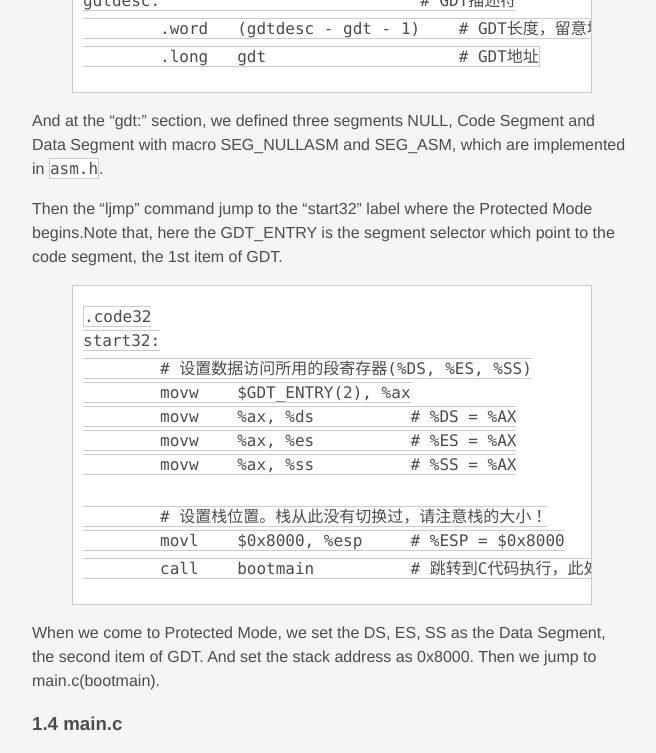
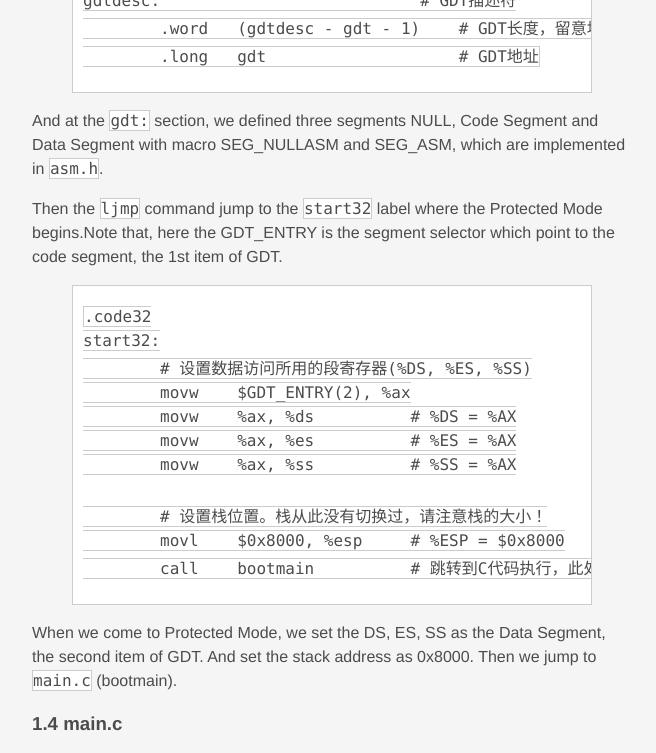
Before and after one commit to ChangLiuNJU/ChangLiuNJU.github.io, a Jekyll site: the page built from _posts/2014-06-06-Operting-System-Bootloader.md, in a window 1280 px wide and 1400 px high, scrolled down 2631 px. Shown: the part 149-902 px from the top of the window, without its empty margins (308-964 px from the left). Built offline with Jekyll 4.4.1, drawn with Linux system fonts in a browser that asks for light colours; nearby versions of some CDN libraries; Markdown is read by kramdown in place of the engine named in the settings; some of the changed text lies outside the part shown.

```diff
--- a/_posts/2014-06-06-Operting-System-Bootloader.md
+++ b/_posts/2014-06-06-Operting-System-Bootloader.md
@@ -34,7 +34,7 @@ clean:
 	rm -rf bootblock *.o
 {% endhighlight %}
 
-Let's talk about the makefile first. The first two `gcc` commands compile `start.S` and `main.c` as 32-bit environment code. Then the `ld` command do the link job, genarating the `bootblock.o`, setting the program entry as "start" which is externed in `start.S`, and make sure the bootloader will be write to the memory addressed from 0x7c00([Why 0x7c00](http://www.glamenv-septzen.net/en/view/6)). The next two line transform the obj file to binary file and then transform it to bootblock with the perl script.
+Let's talk about the `Makefile` first. The first two `gcc` commands compile `start.S` and `main.c` as 32-bit environment code. Then the `ld` command do the link job, genarating the `bootblock.o`, setting the program entry as "start" which is externed in `start.S`, and make sure the bootloader will be write to the memory addressed from 0x7c00([Why 0x7c00](http://www.glamenv-septzen.net/en/view/6)). The next two line transform the obj file to binary file and then transform it to bootblock with the perl script.
 
 ###1.2 start.S, the entry of world
 
@@ -48,7 +48,7 @@ Let's talk about the makefile first. The first two `gcc` commands compile `start
 .globl start
 {% endhighlight%}
 
-Now when the computer finish it's hardware routine, it comes to the `start.S`. Note that at the time, the system is run under the [Real Mode][Real Mode], so the first line `.code 16` make the code under 16-bit environments. And next line extern the `start` which was mentioned in the Makefile.
+Now when the computer finish it's hardware routine, it comes to the `start.S`. Note that at the time, the system is run under the [Real Mode][Real Mode], so the first line `.code 16` make the code under 16-bit environments. And next line extern the `start` which was mentioned in the `Makefile`.
 
 {% highlight gas %}
 start:
@@ -99,9 +99,9 @@ gdtdesc:                           # GDT描述符
 	.long   gdt                    # GDT地址
 {% endhighlight %}
 
-And at the "gdt:" section, we defined three segments NULL, Code Segment and Data Segment with macro SEG\_NULLASM and SEG\_ASM, which are implemented in `asm.h`.
+And at the `gdt:` section, we defined three segments NULL, Code Segment and Data Segment with macro SEG\_NULLASM and SEG\_ASM, which are implemented in `asm.h`.
 
-Then the "ljmp" command jump to the "start32" label where the Protected Mode begins.Note that, here the GDT\_ENTRY is the segment selector which point to the code segment, the 1st item of GDT.
+Then the `ljmp` command jump to the `start32` label where the Protected Mode begins.Note that, here the GDT\_ENTRY is the segment selector which point to the code segment, the 1st item of GDT.
 
 {% highlight gas %}
 .code32
@@ -117,7 +117,7 @@ start32:
 	call    bootmain          # 跳转到C代码执行，此处不会返回
 {% endhighlight %}
 
-When we come to Protected Mode, we set the DS, ES, SS as the Data Segment, the second item of GDT. And set the stack address as 0x8000. Then we jump to main.c(bootmain).
+When we come to Protected Mode, we set the DS, ES, SS as the Data Segment, the second item of GDT. And set the stack address as 0x8000. Then we jump to `main.c` (bootmain).
 
 ###1.4 main.c
 
```
Also changed, not shown: other parts of _posts/2014-06-06-Operting-System-Bootloader.md (+2 -2 lines), _posts/2014-06-06-Operting-System-Introduction.md (+1 -1 lines).
